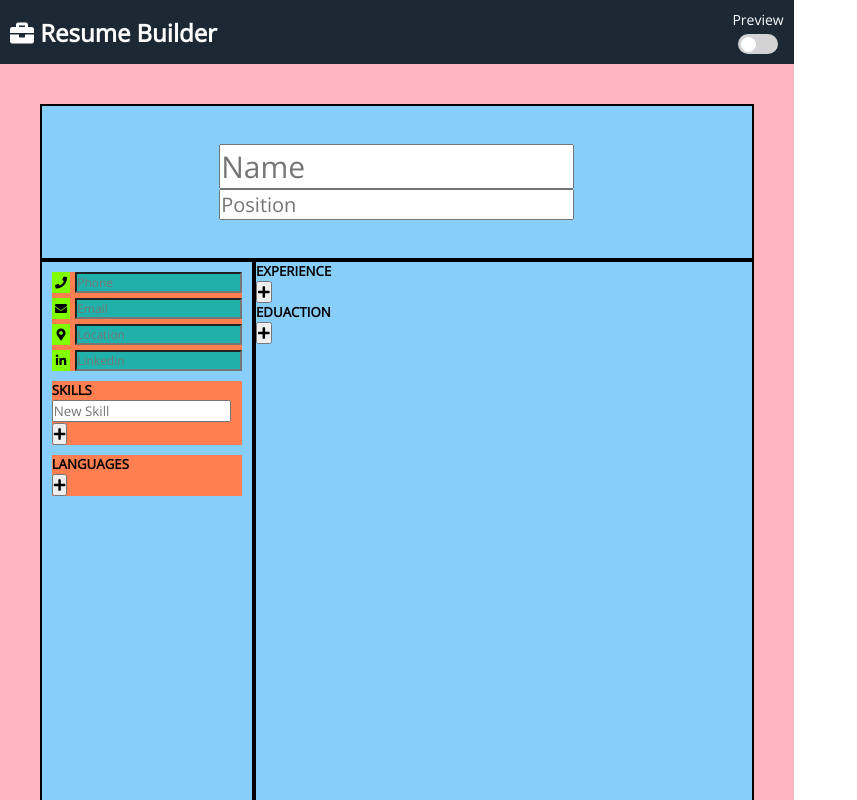
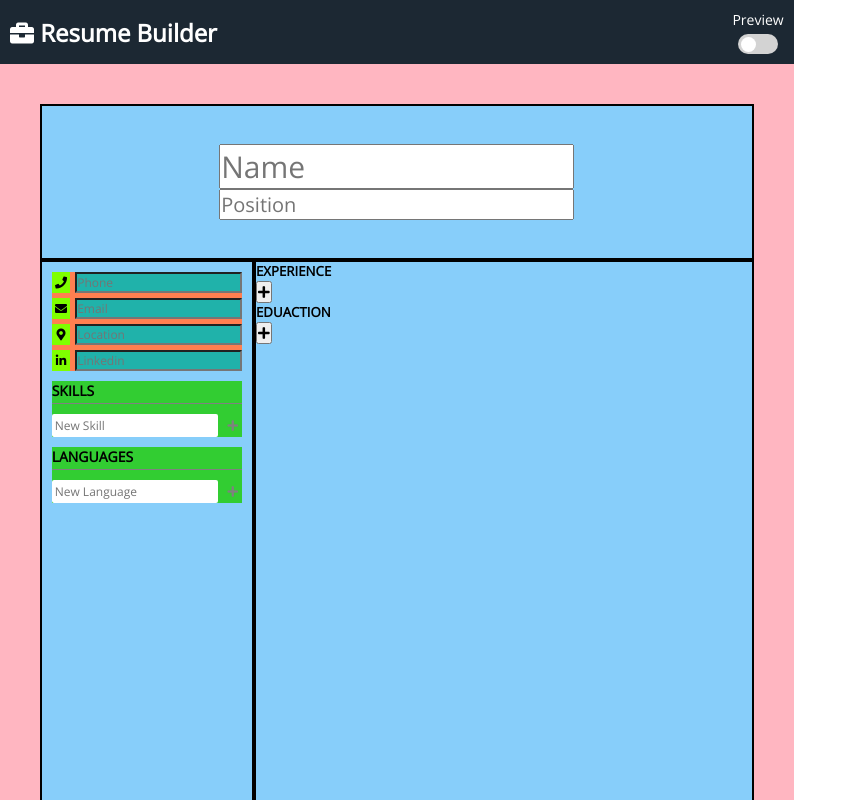
Before and after one commit to fernanda-veiga/cv-project, a React (Create React App) app: page / in a window 1280 px wide. Shown: the top 800 px of the page, without its empty margins (0-857 px from the left). Built offline with nearby package versions, Linux system fonts and the light colour scheme.

Commit message:
Added a languages section to the left section. Added all the necessary functions and styles.

```diff
--- a/src/App.js
+++ b/src/App.js
@@ -26,7 +26,10 @@ class App extends Component {
         allSkills: [],
         newSkill: "",
       },
-      Languages: [],
+      Languages: {
+        allLanguages: [],
+        newLanguage: "",
+      },
       Experience: [],
       Education: [],
     };
@@ -64,6 +67,26 @@ class App extends Component {
     this.setState({ Skills: changedProperty });
   };
 
+  handleLanguageChange = (event) => {
+    let changedProperty = this.state.Languages;
+    changedProperty.newLanguage = event.target.value;
+    this.setState({ Languages: changedProperty });
+  };
+
+  addLanguage = () => {
+    const changedProperty = this.state.Languages;
+    changedProperty.allLanguages.push(changedProperty.newLanguage);
+    changedProperty.newLanguage = "";
+    this.setState({ Languages: changedProperty });
+  };
+
+  deleteLanguage = (event) => {
+    const changedProperty = this.state.Languages;
+    const index = event.target.id.replace(/^\D+/g, "");
+    changedProperty.allLanguages.splice(index, 1);
+    this.setState({ Languages: changedProperty });
+  };
+
   togglePreviewMode = () => {
     console.log(this.state.isPreviewMode);
     this.setState({ isPreviewMode: !this.state.isPreviewMode });
@@ -80,6 +103,9 @@ class App extends Component {
           handleSkillChange={this.handleSkillChange}
           addSkill={this.addSkill}
           deleteSkill={this.deleteSkill}
+          handleLanguageChange={this.handleLanguageChange}
+          addLanguage={this.addLanguage}
+          deleteLanguage={this.deleteLanguage}
         />
       </div>
     );
--- a/src/components/Languages.js
+++ b/src/components/Languages.js
@@ -1,33 +1,107 @@
+import React from "react";
+
 function Languages(props) {
+  console.log("1");
+  console.log(props.languages);
   if (props.isPreviewMode === true) {
     return <LanguagesPreview languages={props.languages} />;
   } else {
-    return <LanguagesInput languages={props.languages} />;
+    return (
+      <LanguagesInput
+        languages={props.languages}
+        handleLanguageChange={props.handleLanguageChange}
+        addLanguage={props.addLanguage}
+        deleteLanguage={props.deleteLanguage}
+      />
+    );
   }
 }
 
 function LanguagesInput(props) {
-  //const skills = props.skills;
-
+  console.log("2");
+  console.log(props.languages);
+  console.log(props.languages.allLanguages);
   return (
     <section className="LanguagesSection">
-      <h5>LANGUAGES</h5>
-      <button type="button" className="languages-button">
-        <i className="fas fa-plus"></i>
-      </button>
+      <div className="Languages-title">
+        <h5>LANGUAGES</h5>
+      </div>
+      <div className="Languages-CurrentLanguages">
+        <CurrentLanguages
+          currentLanguages={props.languages.allLanguages}
+          deleteLanguage={props.deleteLanguage}
+        />
+      </div>
+      <div className="Languages-input">
+        <input
+          type="text"
+          placeholder={"New Language"}
+          value={props.languages.newLanguage}
+          onChange={props.handleLanguageChange}
+        ></input>
+        <button
+          type="button"
+          className="language-add"
+          onClick={props.addLanguage}
+        >
+          <i className="fas fa-plus"></i>
+        </button>
+      </div>
     </section>
   );
 }
 
 function LanguagesPreview(props) {
+  const currentLanguages = props.languages.allLanguages;
+
   return (
     <section className="LanguagesSection">
-      <h5>LANGUAGES</h5>
-      <button type="button" className="languages-button">
-        <i className="fas fa-plus"></i>
-      </button>
+      <div className="Languages-title">
+        <h5>LANGUAGES</h5>
+      </div>
+      <div className="Languages-CurrentLanguages">
+        {currentLanguages.map((language, index) => {
+          return (
+            <div
+              key={`language-${index}`}
+              id={`language-${index}`}
+              className="Languages-preview-box"
+            >{`${language}`}</div>
+          );
+        })}
+      </div>
     </section>
   );
 }
 
+function CurrentLanguages(props) {
+  const currentLanguages = props.currentLanguages;
+  console.log("test");
+  console.log(currentLanguages);
+
+  if (currentLanguages !== []) {
+    return currentLanguages.map((language, index) => {
+      return (
+        <div
+          key={`language-${index}-div`}
+          className="Languages-current-language"
+        >
+          <div
+            key={`language-${index}`}
+            id={`language-${index}`}
+            className="Languages-edit-box"
+          >{`${language}`}</div>
+          <button
+            key={`language-delete-${index}`}
+            id={`language-delete-${index}`}
+            type="button"
+            className="Languages-delete"
+            onClick={props.deleteLanguage}
+          ></button>
+        </div>
+      );
+    });
+  }
+}
+
 export default Languages;
--- a/src/components/LeftSection.js
+++ b/src/components/LeftSection.js
@@ -20,7 +20,10 @@ function LeftSection(props) {
       />
       <Languages
         isPreviewMode={props.isPreviewMode}
-        laguanges={props.languages}
+        languages={props.languages}
+        handleLanguageChange={props.handleLanguageChange}
+        addLanguage={props.addLanguage}
+        deleteLanguage={props.deleteLanguage}
       />
     </section>
   );
--- a/src/components/Resume.js
+++ b/src/components/Resume.js
@@ -21,6 +21,9 @@ function Resume(props) {
         addSkill={props.addSkill}
         deleteSkill={props.deleteSkill}
         languages={props.state.Languages}
+        handleLanguageChange={props.handleLanguageChange}
+        addLanguage={props.addLanguage}
+        deleteLanguage={props.deleteLanguage}
       />
       <RightSection
         isPreviewMode={props.state.isPreviewMode}
--- a/src/components/Skills.js
+++ b/src/components/Skills.js
@@ -18,11 +18,16 @@ function Skills(props) {
 function SkillsInput(props) {
   return (
     <section className="SkillsSection">
+      <div className="Skills-title">
         <h5>SKILLS</h5>
+      </div>
+      <div className="Skills-CurrentSkills">
         <CurrentSkills
           currentSkills={props.skills.allSkills}
           deleteSkill={props.deleteSkill}
         />
+      </div>
+      <div className="Skills-input">
         <input
           type="text"
           placeholder={"New Skill"}
@@ -32,6 +37,7 @@ function SkillsInput(props) {
         <button type="button" className="skill-add" onClick={props.addSkill}>
           <i className="fas fa-plus"></i>
         </button>
+      </div>
     </section>
   );
 }
@@ -41,12 +47,20 @@ function SkillsPreview(props) {
 
   return (
     <section className="SkillsSection">
+      <div className="Skills-title">
         <h5>SKILLS</h5>
+      </div>
+      <div className="Skills-CurrentSkills">
         {currentSkills.map((skill, index) => {
           return (
-          <div key={`skill-${index}`} id={`skill-${index}`}>{`${skill}`}</div>
+            <div
+              key={`skill-${index}`}
+              id={`skill-${index}`}
+              className="Skills-preview-box"
+            >{`${skill}`}</div>
           );
         })}
+      </div>
     </section>
   );
 }
@@ -57,17 +71,19 @@ function CurrentSkills(props) {
   if (currentSkills !== []) {
     return currentSkills.map((skill, index) => {
       return (
-        <div key={`skill-${index}-div`}>
-          <div key={`skill-${index}`} id={`skill-${index}`}>{`${skill}`}</div>
+        <div key={`skill-${index}-div`} className="Skills-current-skill">
+          <div
+            key={`skill-${index}`}
+            id={`skill-${index}`}
+            className="Skills-edit-box"
+          >{`${skill}`}</div>
           <button
             key={`skill-delete-${index}`}
             id={`skill-delete-${index}`}
             type="button"
-            className="skill-delete"
+            className="Skills-delete"
             onClick={props.deleteSkill}
-          >
-            Del
-          </button>
+          ></button>
         </div>
       );
     });
--- a/src/styles/LeftSection.css
+++ b/src/styles/LeftSection.css
@@ -40,3 +40,99 @@
   justify-content: center;
   align-items: center;
 }
+
+/*Skills Section*/
+.SkillsSection > *,
+.LanguagesSection > * {
+  background: limegreen;
+}
+
+.Skills-title,
+.Languages-title {
+  padding-bottom: 3px;
+  border-bottom: 1px solid gray;
+}
+
+.Skills-title h5,
+.Languages-title h5 {
+  font-size: 14px;
+}
+
+.Skills-CurrentSkills,
+.Languages-CurrentLanguages {
+  padding: 5px 0px;
+  display: flex;
+  flex-wrap: wrap;
+  gap: 5px;
+}
+
+.Skills-CurrentSkills > *,
+.Languages-CurrentLanguages > * {
+  padding: 3px;
+  background: lightgrey;
+  border-radius: 2px;
+  font-size: 12px;
+  /*Flex*/
+  display: flex;
+  justify-content: center;
+  align-items: center;
+  gap: 5px;
+}
+
+.Skills-delete,
+.Languages-delete {
+  background: none;
+  border: none;
+  outline: none;
+  display: flex;
+  align-items: center;
+  cursor: pointer;
+  color: gray;
+  transition: all 0.4s;
+}
+
+.Skills-delete:hover,
+.Languages-delete:hover {
+  color: black;
+}
+
+.Skills-delete::before,
+.Languages-delete::before {
+  font-family: "Font Awesome\ 5 Free";
+  content: "\f2ed";
+  font-size: 12px;
+}
+
+.Skills-input,
+.Languages-input {
+  width: 100%;
+  display: flex;
+  gap: 5px;
+}
+
+.Skills-input input,
+.Languages-input input {
+  width: 90%;
+  font-size: 12px;
+  padding: 3px;
+  border: none;
+  outline: none;
+  border-radius: 2px;
+}
+
+.Skills-input button,
+.Languages-input button {
+  width: 10%;
+  font-size: 12px;
+  background: none;
+  border: none;
+  outline: none;
+  cursor: pointer;
+  color: gray;
+  transition: all 0.4s;
+}
+
+.Skills-input button:hover,
+.Languages-input button:hover {
+  color: black;
+}
```
Lines whose indentation alone changed are shown as unchanged.
